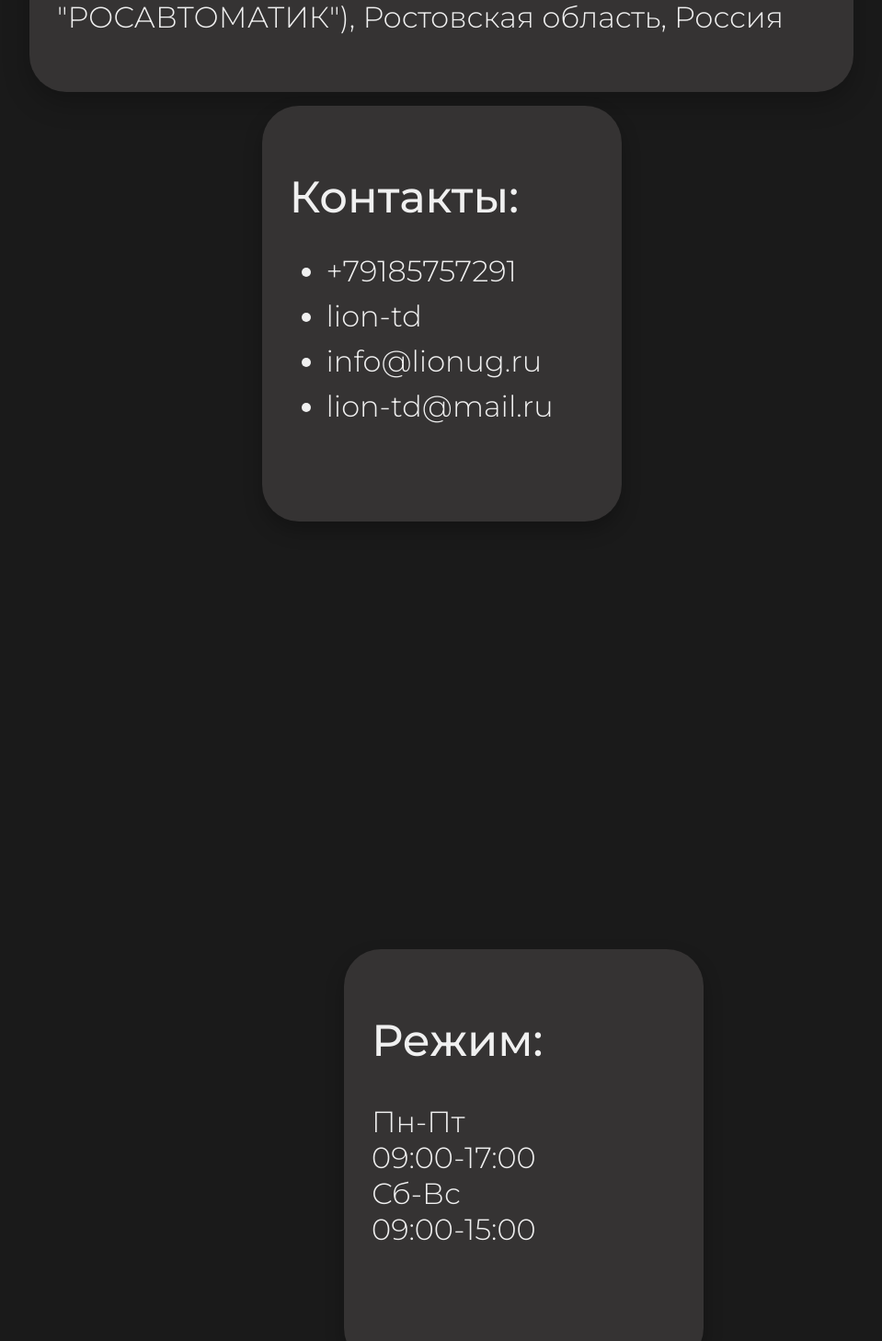
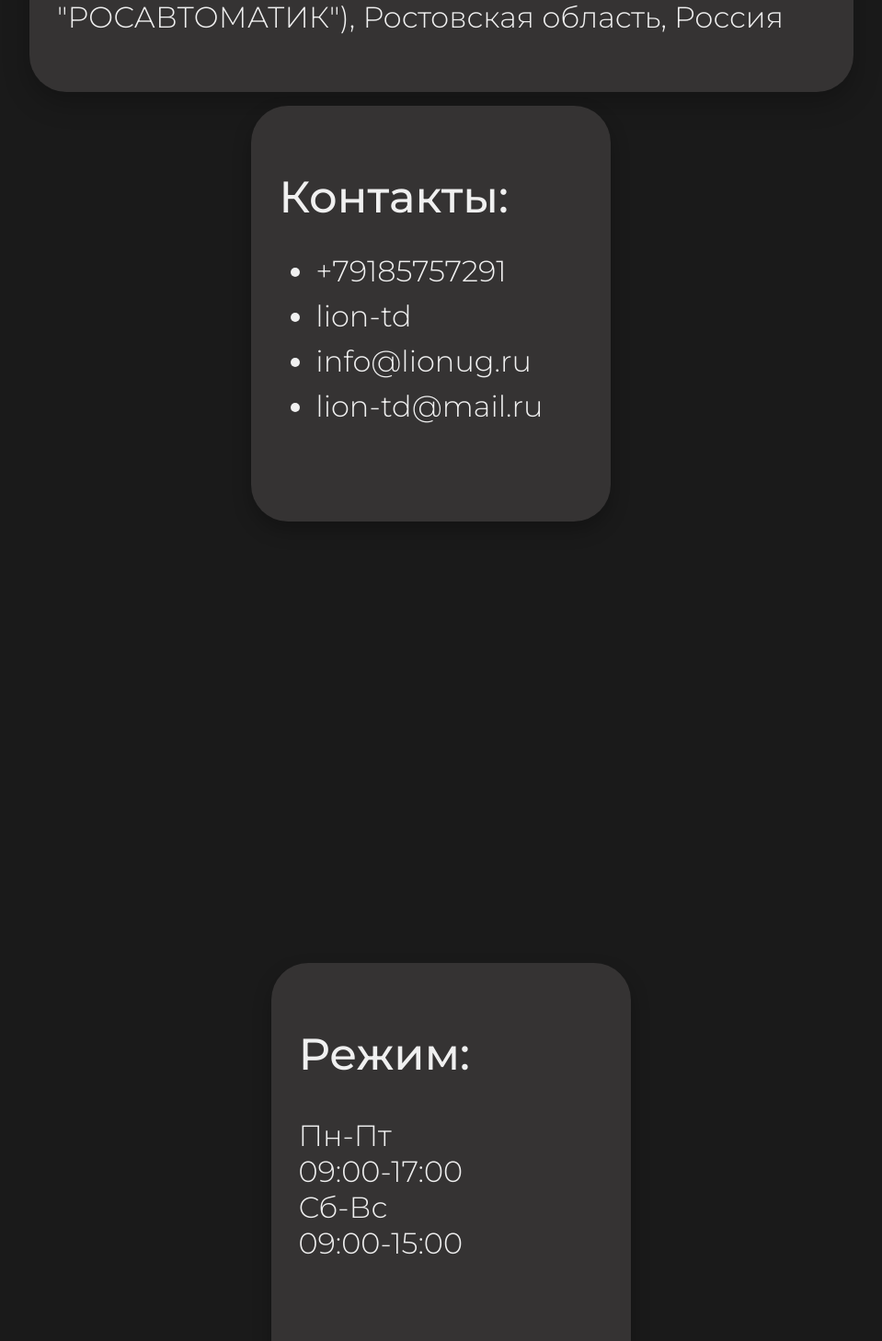
Before and after one commit to SOROKINA212/LionComposites, a React (Create React App) app in the folder frontend/: page /about in a window 1280 px wide. Shown: the part 572-2030 px from the top of the page at 92% size, without its empty margins (160-1119 px from the left). Built offline with nearby package versions, Linux system fonts and the light colour scheme.

Commit message:
AboutUs
Editing components on the "About Us" page

```diff
--- a/frontend/src/pages/about/AboutUs.js
+++ b/frontend/src/pages/about/AboutUs.js
@@ -16,7 +16,7 @@ const ContentContainer = styled.div`
     display: flex;
     flex-wrap: wrap;
     justify-content: center;
-    align-items: center;
+    align-items: flex-start; /* Изменено на flex-start */
     background-color: #1A1A1A;
 `;
 
@@ -38,9 +38,11 @@ const SmallRectangleLeft = styled.div`
     border-radius: 40px;
     box-shadow: 0px 10px 20.3px rgba(0, 0, 0, 0.25);
     margin-top: 15px;
-    left: 0%;
+    left: -1%;
     padding: 30px;
+    margin-right: 0.5%;
 `;
+
 
 
 
@@ -85,10 +87,9 @@ const InfoRectangle = styled.div`
     border-radius: 40px;
     box-shadow: 0px 10px 20.3px rgba(0, 0, 0, 0.25);
     margin-top: 15px;
-    margin-left: 20%;
+    margin-left: 20px; /* Изменено на 20px */
     padding: 30px;
     color: #F0F0F0;
-    position: relative;
 `;
 
 const InfoTitle = styled.h2`
--- a/frontend/src/pages/about/components/Map.css
+++ b/frontend/src/pages/about/components/Map.css
@@ -1,5 +1,6 @@
 .MapContainer {
-    position: absolute;
+    transform: translate(20px, 10px);
+    position: relative;
     top: 50%;
     display: flex;
     justify-content: center; /* Центрируем по горизонтали */
@@ -9,4 +10,7 @@
     border-radius: 45px;
     box-shadow: 0px 10px 20.3px rgba(0, 0, 0, 0.25);
     overflow: hidden; /* Скрытие содержимого, выходящего за пределы */
+    margin-top: 15px;
+    left: 20%;
+    padding: 30px;
 }
--- a/frontend/src/pages/about/components/Map.js
+++ b/frontend/src/pages/about/components/Map.js
@@ -1,9 +1,12 @@
 import React from "react";
-import './Map.css';
+import styled from 'styled-components';
+
+
+
 
 const MapComponent = () => {
     return (
-        <div style={{ width: "604px", height: "450px", borderRadius: "45px", overflow: "hidden" }}>
+        <div style={{ width: "510px", height: "450px", borderRadius: "45px", overflow: "hidden", marginTop: "15px", marginLeft: "0%" }}>
             <iframe src="https://yandex.ru/map-widget/v1/?um=constructor%3A708f2da14b7c06ea6e59eddb02a9c4e54b9627268b3b8e5fbd0b1ff3c96326b0&amp;source=constructor&amp;ll=39.686249%2C47.279403&amp;z=16&amp;pt=39.686249%2C47.279403" width="100%" height="100%" frameBorder="0" />
         </div>
     );
```
